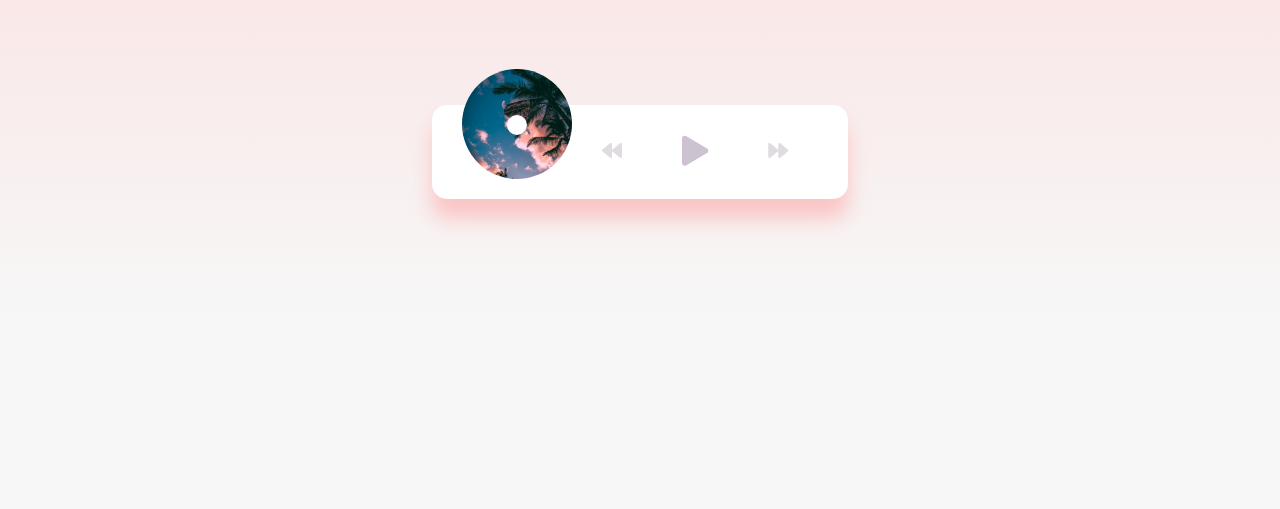
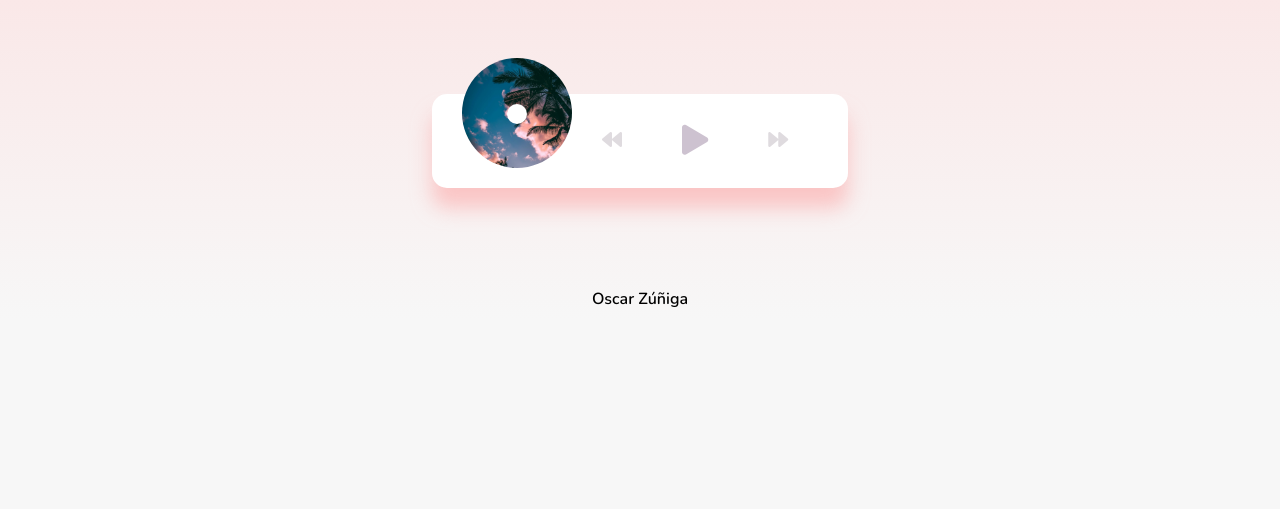
Before and after one commit to 1994oscar/music-player-js, a plain HTML site: page index.html in a window 1280 px wide. Shown: the part 291-800 px from the top of the page. Drawn offline with nearby package versions, Linux system fonts and the light colour scheme.

Commit message:
Add credits

```diff
--- a/index.html
+++ b/index.html
@@ -45,6 +45,7 @@
       </div>
     </div>
 
+    <footer class="footer"><a href="https://oscarzúñiga.com" target="_blank">Oscar Zúñiga</a></footer>
 
     <script src="music-player.js"></script>
   </body>
--- a/music-player.css
+++ b/music-player.css
@@ -140,3 +140,8 @@ body {
     width: 0%;
     transition: width 0.1s linear;
 }
+
+.footer a {
+    text-decoration: none;
+    color: #000;
+}
--- a/music-player.js
+++ b/music-player.js
@@ -1,3 +1,5 @@
+'use strict'
+
 const musicContainer = document.getElementById('music_container');
 const playBtn = document.getElementById('play');
 const prevBtn = document.getElementById('prev');
```
